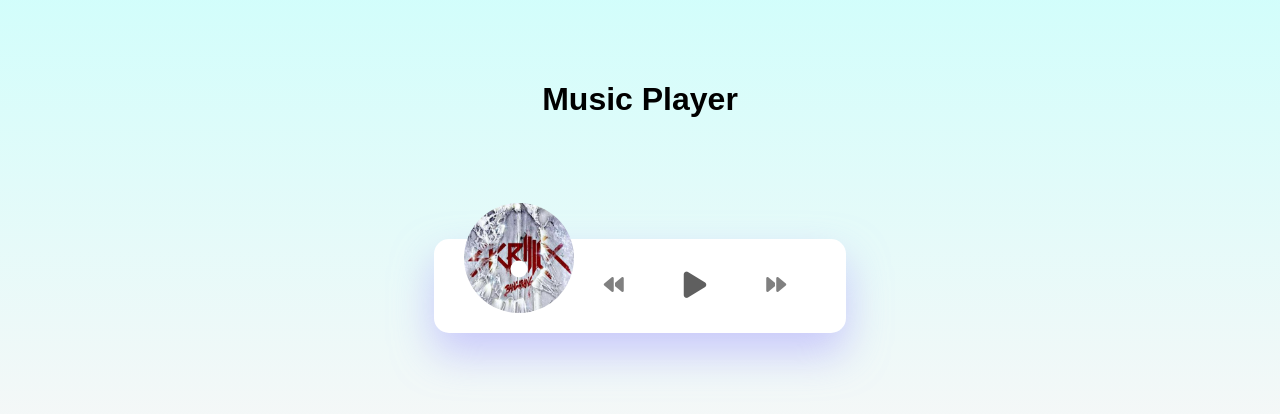
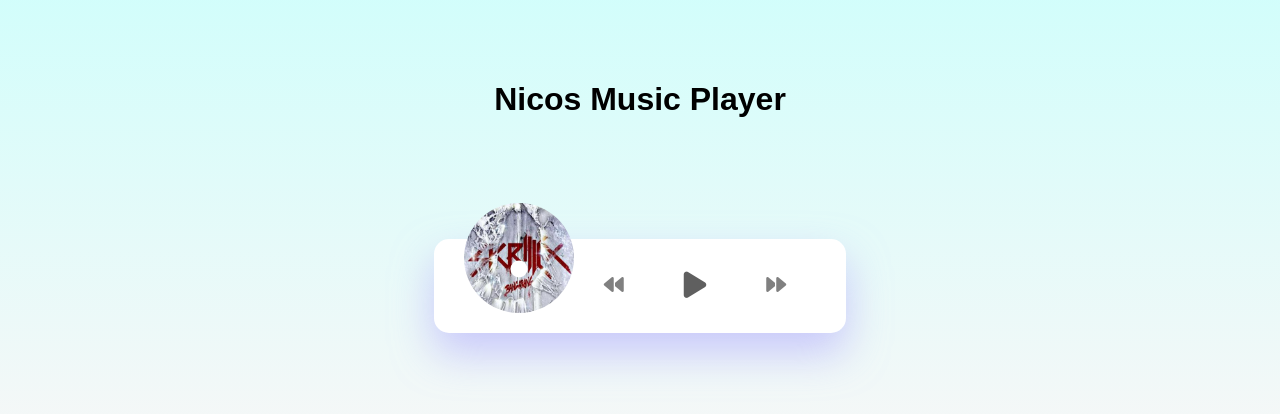
Before and after one commit to nicocoa10/media_player, a website: page media_player/index.html in a window 1280 px wide. Shown: the part 154-568 px from the top of the page. Drawn offline with Linux system fonts and the light colour scheme.

Commit message:
edited h1

```diff
--- a/media_player/index.html
+++ b/media_player/index.html
@@ -14,7 +14,7 @@
 
     </header>
 
-    <h1>Music Player</h1>
+    <h1>Nicos Music Player</h1>
 
     <section class="music-container">
         <div class="music-info">
```
